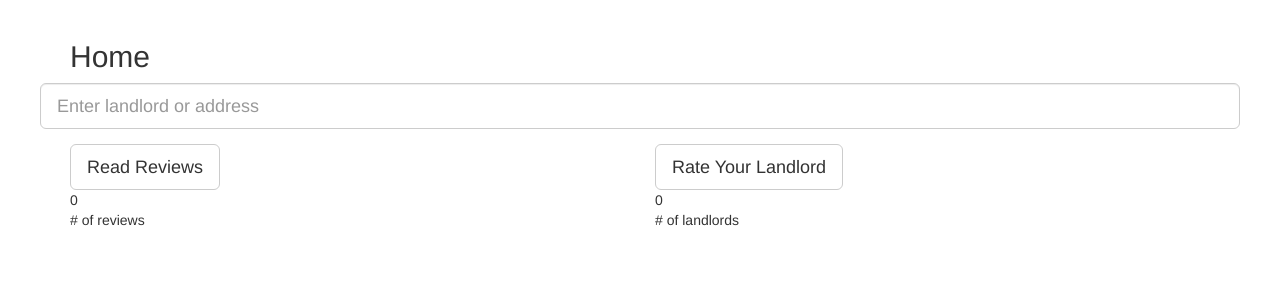
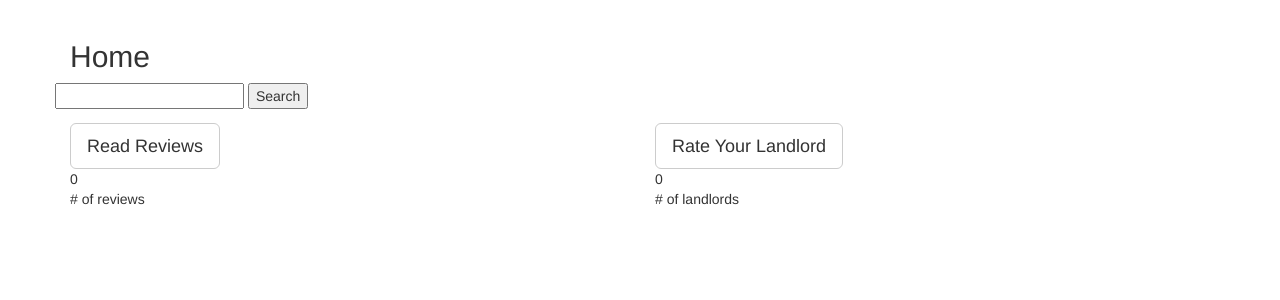
Before and after one commit to dnamgyal/gradethelandlordold, a Django app: page /reviews/ in a window 1280 px wide. Shown: the part 52-352 px from the top of the page. Run offline with Django 3.2, Linux system fonts and the light colour scheme; data that the repository does not hold is empty; some libraries are stand-ins or nearby versions.

Commit message:
search form works

```diff
--- /dev/null
+++ b/reviews/static/reviews/css/base.css
@@ -0,0 +1,3 @@
+body {
+    background: white url("images/bg.jpg") no-repeat right bottom;
+}
--- a/reviews/templates/reviews/index.html
+++ b/reviews/templates/reviews/index.html
@@ -9,11 +9,10 @@
 
 
 <div class="row">
-  <form class="form-horizontal">
-    <div class="form-group form-group-lg">
-        <input class="form-control" type="text" id="formGroupInputLarge" placeholder="Enter landlord or address">
-    </div>
-  </form>
+  <form action="{% url 'reviews:search' %}" method="get">
+        <input type="text" name="q">
+        <input type="submit" value="Search">
+    </form>
 </div>
 <div class="row">
   <div class="col-sm-6">
--- a/reviews/templates/reviews/review_list.html
+++ b/reviews/templates/reviews/review_list.html
@@ -1,9 +1,4 @@
 {% extends 'base.html' %}
-{% load staticfiles %}
-
-<head>
-  <link rel="stylesheet" href="{% static 'css/custom.css' %}">
-</head>
 
 {% block title %}
 <h2>Latest reviews</h2>
--- a/reviews/urls.py
+++ b/reviews/urls.py
@@ -6,6 +6,7 @@ urlpatterns = [
 
     url(r'^review$', views.review_list, name='review_list'),
     url(r'^$', views.index, name='index'),
+    url(r'^search/$', views.search, name='search'),
     # ex: /review/5/
     url(r'^review/(?P<review_id>[0-9]+)/$', views.review_detail, name='review_detail'),
     url(r'^landlord$', views.landlord_list, name='landlord_list'),
--- a/reviews/views.py
+++ b/reviews/views.py
@@ -4,6 +4,8 @@ from django.core.urlresolvers import reverse
 from .models import Review, Landlord
 from .forms import ReviewForm, AddLandlord
 import datetime
+from django.contrib.postgres.search import SearchQuery, SearchRank, SearchVector
+from django.views.generic import ListView
 
 from django.contrib.auth.decorators import login_required
 
@@ -84,6 +86,17 @@ def add_landlord(request):
     landlord = get_object_or_404(Landlord, pk=count)
     return render(request, 'reviews/landlord_detail.html', {'landlord': landlord, 'form': form})
 
+
+def search(request):
+    if 'q' in request.GET and request.GET['q']:
+        q = request.GET['q']
+        landlords = Landlord.objects.filter(name__icontains=q)
+        return render(request, 'reviews/search_result.html',
+                      {'landlords': landlords, 'query': q})
+    else:
+        return render(request, 'reviews/index.html')
+
+
 def user_review_list(request, username=None):
     if not username:
         username = request.user.username
--- a/templates/base.html
+++ b/templates/base.html
@@ -1,12 +1,12 @@
 {% load bootstrap3 %}
-{% load staticfiles %}
-
 {% bootstrap_css %}
 {% bootstrap_javascript %}
+{% load static %}
 
 <head>
     <title>GradetheLandlord</title>
-  <link rel="stylesheet" href="{% static 'css/base.css' %}">
+    <link rel="stylesheet" type="text/css" href="{% static 'polls/base.css' %}" />
+
 </head>
 
 {% block bootstrap3_content %}
@@ -32,8 +32,6 @@
     </nav>
     <div class="container">
 
-
-
     <h1>{% block title %}(no title){% endblock %}</h1>
 
     {% bootstrap_messages %}
```
Also changed, not shown: reviews/static/reviews/css/custom.css (added, +8 -0 lines), reviews/templates/reviews/search_result.html (added, +21 -0 lines), reviews/templates/reviews/user_review_list.html (line endings or trailing spaces), runtime.txt (line endings or trailing spaces), templates/registration/logged_out.html (line endings or trailing spaces), templates/registration/login.html (line endings or trailing spaces), templates/registration/registration_complete.html (line endings or trailing spaces), templates/registration/registration_form.html (line endings or trailing spaces), 3 other files.
